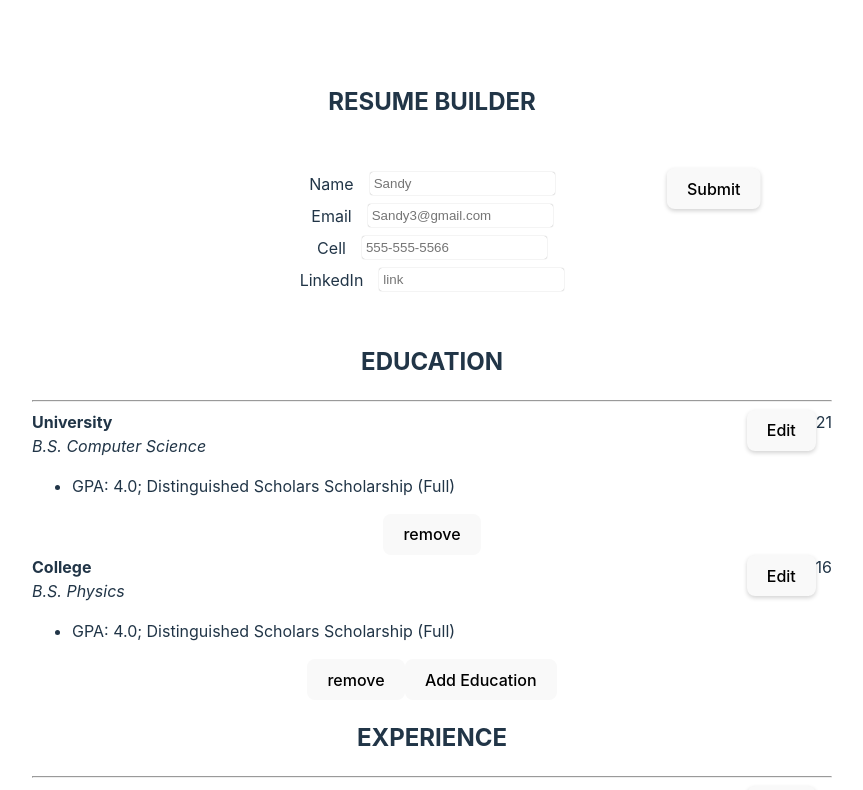
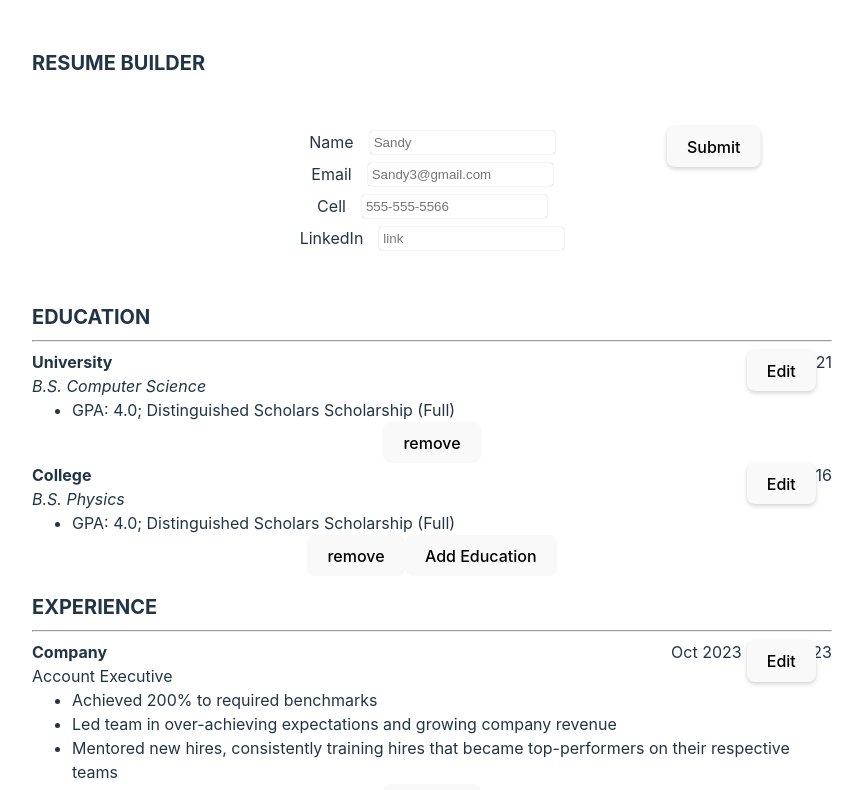
Before and after one commit to rann143/cv-application-react, a React (Vite) app: page / in a window 1280 px wide. Shown: the top 790 px of the page, without its empty margins (208-1071 px from the left). Built offline with nearby package versions, Linux system fonts and the light colour scheme.

Commit message:
fix h2 stylings & turn off button display in print preview

```diff
--- a/src/styles/display.css
+++ b/src/styles/display.css
@@ -37,16 +37,28 @@
     margin: 0;
 }
 
+ul {
+    margin: 0;
+}
+
 .work-display > .title-date-line {
     width: 100%;
     display: flex;
     justify-content: space-between;
 }
 
+.work-display li {
+    text-align: left;
+}
+
 .edu-display > .title-date-line {
     width: 100%;
     display: flex;
     justify-content: space-between;
+}
+
+.edu-display li {
+    text-align: left;
 }
 
 .school-name, .company-name {
@@ -62,8 +74,15 @@
     display: none;
 }
 
+h2 {
+    text-align: left;
+    margin: 1rem 0 0 0;
+    padding: 0;
+}
+
 @media print {
-    .edit-btn {
+    button {
+        display: none;
         visibility: hidden;
     }
 }
--- a/src/styles/index.css
+++ b/src/styles/index.css
@@ -26,6 +26,8 @@ a:hover {
 #root {
   width: 100%;
   max-width: 800px;
+  padding: 0;
+  margin: 0;
 }
 
 #root > h2 {
@@ -34,10 +36,16 @@ a:hover {
 }
 
 @media print {
-  #root > h2 {
+  #page-title {
     display: none;
   }
 }
+
+#root > div > h2 {
+  font-size: 20px;
+}
+
+
 
 body {
   margin: 2rem;
```
